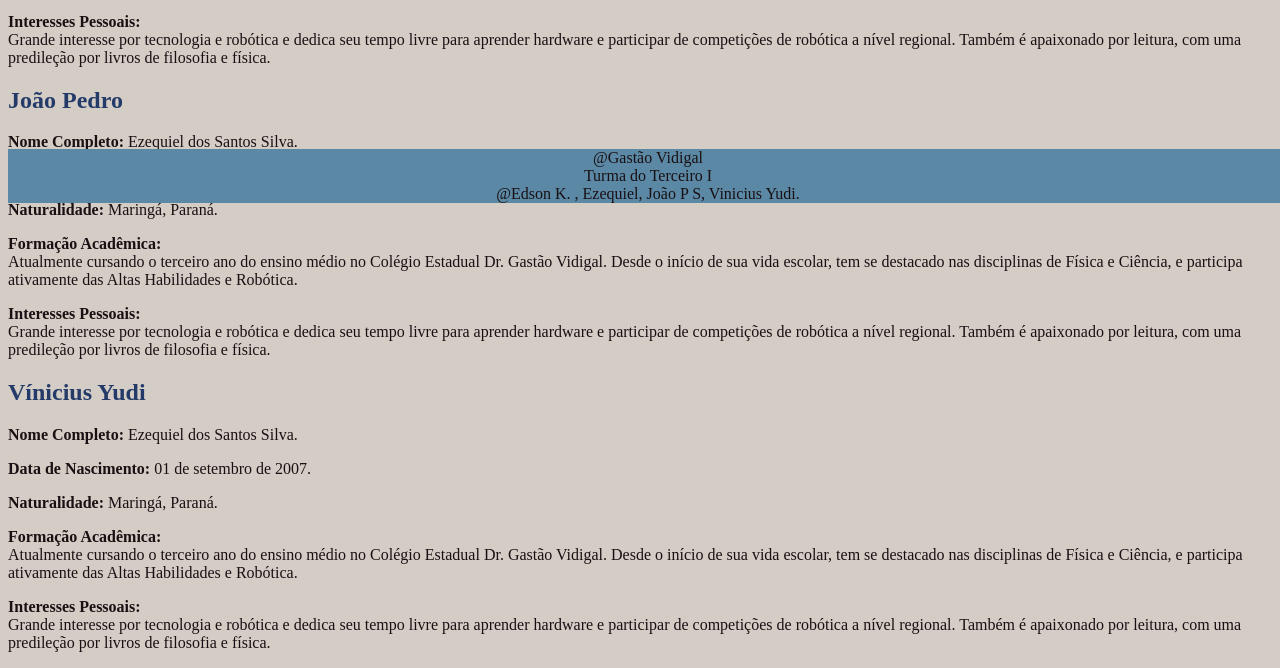
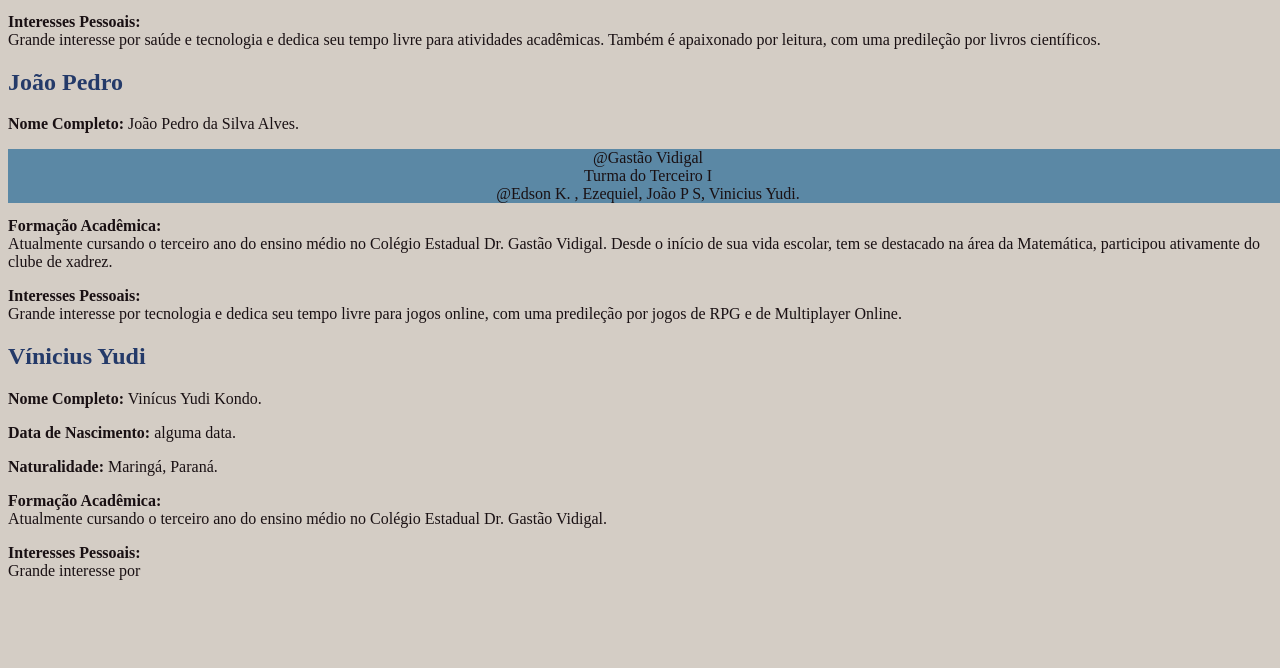
Before and after one commit to joaosilva2007/pintocoptero165, a plain HTML site: page index.html in a window 1280 px wide. Shown: the part 597-1265 px from the top of the page. After the commit the page ends 1193 px from the top, so only its background shows below. Drawn offline with Linux system fonts and the light colour scheme.

Commit message:
Add files via upload

```diff
--- a/index.html
+++ b/index.html
@@ -56,12 +56,11 @@
           <p><b>Naturalidade:</b> Sarandi, Paraná.</p>
           <p><b>Formação Acadêmica:</b><br>Atualmente cursando o terceiro ano do ensino
             médio no Colégio Estadual Dr. Gastão Vidigal. Desde o início de sua vida
-            escolar, tem se destacado nas disciplinas de Física e Ciência, e participa
+            escolar, tem se destacado nas áreas da Matemática e Ciência, participou
             ativamente das Altas Habilidades e Robótica.</p>
-          <p><b>Interesses Pessoais:</b><br>Grande interesse por tecnologia e robótica e
-            dedica seu tempo livre para aprender hardware e participar de competições de
-            robótica a nível regional. Também é apaixonado por leitura, com uma predileção
-            por livros de filosofia e física.</p>
+          <p><b>Interesses Pessoais:</b><br>Grande interesse por saúde e tecnologia e
+            dedica seu tempo livre para atividades acadêmicas. Também é apaixonado por
+            leitura, com uma predileção por livros científicos.</p>
         </div>
       </div>
 
@@ -70,17 +69,16 @@
         </div>
         <div class="info">
           <h1>João Pedro</h1>
-          <p><b>Nome Completo:</b> Ezequiel dos Santos Silva.</p>
-          <p><b>Data de Nascimento:</b> 01 de setembro de 2007.</p>
+          <p><b>Nome Completo:</b> João Pedro da Silva Alves.</p>
+          <p><b>Data de Nascimento:</b> 24 de março de 2007.</p>
           <p><b>Naturalidade:</b> Maringá, Paraná.</p>
           <p><b>Formação Acadêmica:</b><br>Atualmente cursando o terceiro ano do ensino
             médio no Colégio Estadual Dr. Gastão Vidigal. Desde o início de sua vida
-            escolar, tem se destacado nas disciplinas de Física e Ciência, e participa
-            ativamente das Altas Habilidades e Robótica.</p>
-          <p><b>Interesses Pessoais:</b><br>Grande interesse por tecnologia e robótica e
-            dedica seu tempo livre para aprender hardware e participar de competições de
-            robótica a nível regional. Também é apaixonado por leitura, com uma predileção
-            por livros de filosofia e física.</p>
+            escolar, tem se destacado na área da Matemática, participou ativamente
+            do clube de xadrez.</p>
+          <p><b>Interesses Pessoais:</b><br>Grande interesse por tecnologia e
+            dedica seu tempo livre para jogos online, com uma predileção por jogos de
+            RPG e de Multiplayer Online.</p>
         </div>
       </div>
 
@@ -89,17 +87,12 @@
         </div>
         <div class="info">
           <h1>Vínicius Yudi</h1>
-          <p><b>Nome Completo:</b> Ezequiel dos Santos Silva.</p>
-          <p><b>Data de Nascimento:</b> 01 de setembro de 2007.</p>
+          <p><b>Nome Completo:</b> Vinícus Yudi Kondo.</p>
+          <p><b>Data de Nascimento:</b> alguma data.</p>
           <p><b>Naturalidade:</b> Maringá, Paraná.</p>
           <p><b>Formação Acadêmica:</b><br>Atualmente cursando o terceiro ano do ensino
-            médio no Colégio Estadual Dr. Gastão Vidigal. Desde o início de sua vida
-            escolar, tem se destacado nas disciplinas de Física e Ciência, e participa
-            ativamente das Altas Habilidades e Robótica.</p>
-          <p><b>Interesses Pessoais:</b><br>Grande interesse por tecnologia e robótica e
-            dedica seu tempo livre para aprender hardware e participar de competições de
-            robótica a nível regional. Também é apaixonado por leitura, com uma predileção
-            por livros de filosofia e física.</p>
+            médio no Colégio Estadual Dr. Gastão Vidigal.</p>
+          <p><b>Interesses Pessoais:</b><br>Grande interesse por</p>
         </div>
       </div>
 
```
